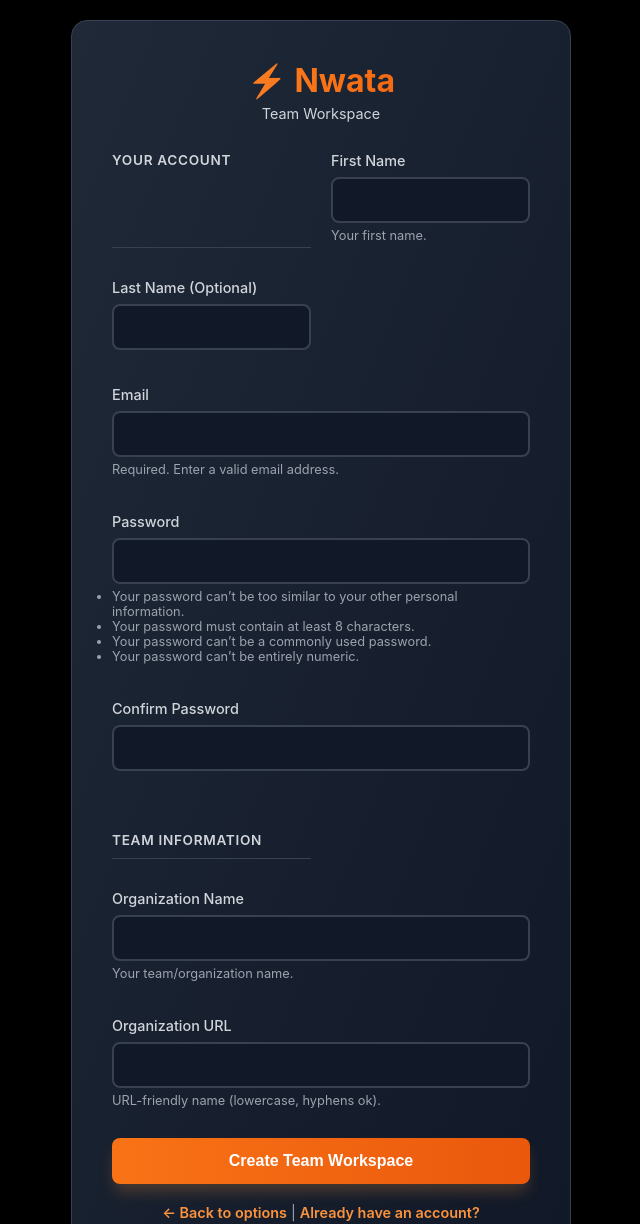
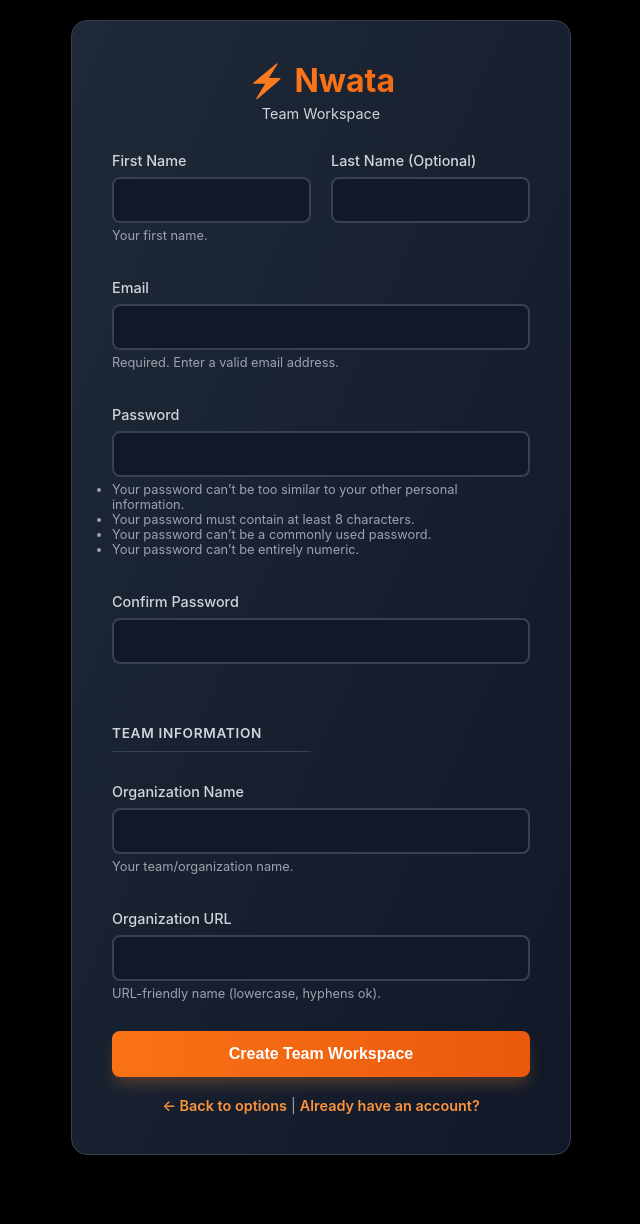
Before and after one commit to cwaterboer/django-nwata, a Django app: page /signup/team/ in a window 1280 px wide. Shown: the top 1224 px of the page, without its empty margins (319-959 px from the left). After the commit the page ends 1155 px from the top, so only its background shows below. Run offline with Django 5.2, Linux system fonts and the light colour scheme.

Commit message:
Fixed the double column state for team sign-up form.

```diff
--- a/nwata_web/nwata_web/templates/signup_team.html
+++ b/nwata_web/nwata_web/templates/signup_team.html
@@ -208,8 +208,6 @@
         <form method="post">
             {% csrf_token %}
             <div class="form-grid">
-                <div class="section-header">Your Account</div>
-
                 <div class="form-group">
                     <label for="{{ form.first_name.id_for_label }}">First Name</label>
                     {{ form.first_name }}
```
Also changed, not shown: nwata_web/db.sqlite3.
